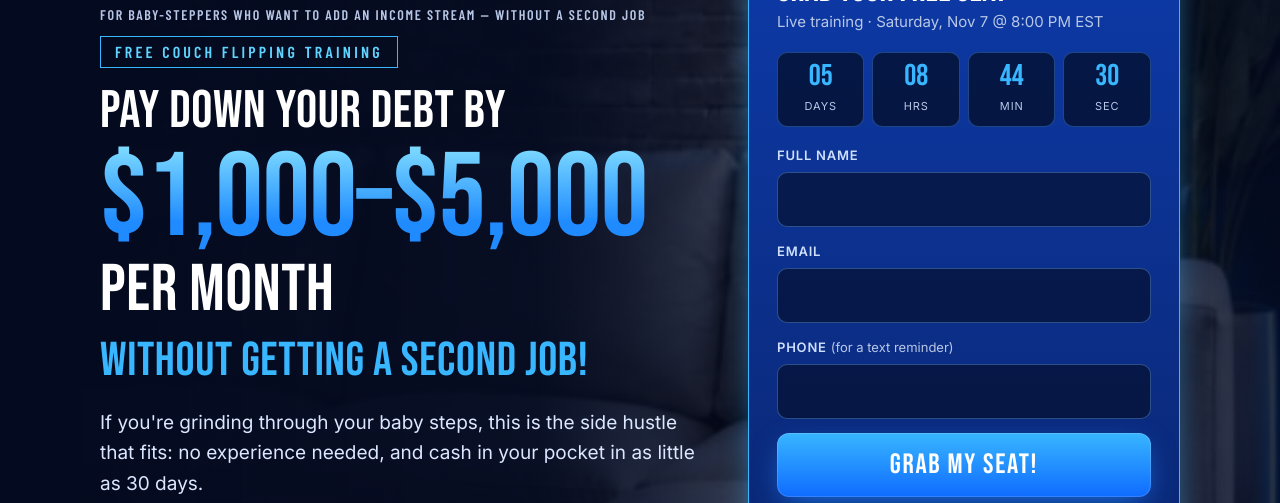
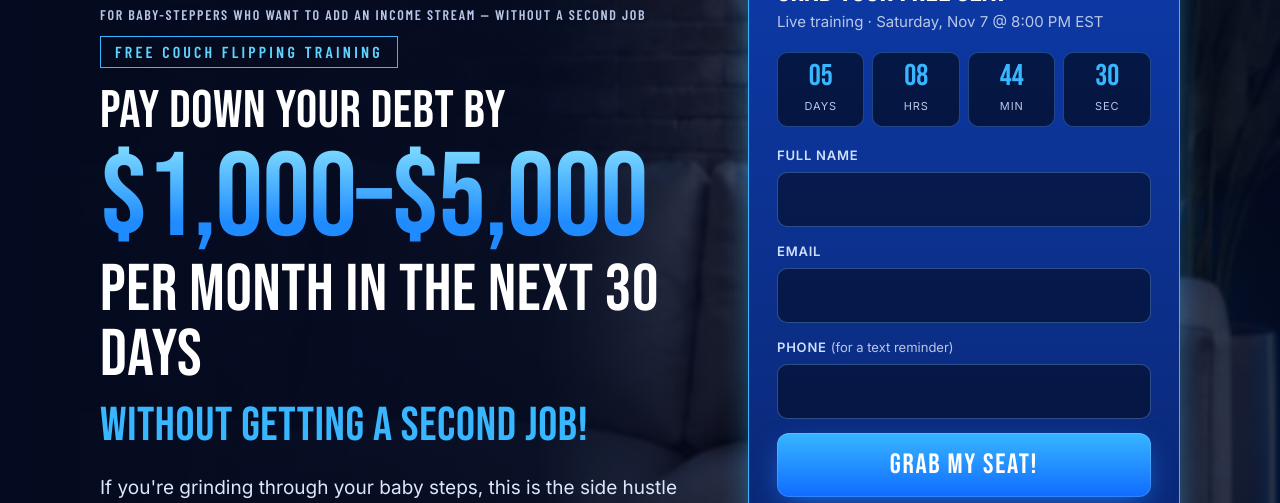
Before and after one commit to consultwithdylan-png/cfa-workshop, a plain HTML site: page index.html in a window 1280 px wide. Shown: the part 140-643 px from the top of the page. Drawn offline with nearby package versions, Linux system fonts and the light colour scheme.

Commit message:
Headline: add in the next 30 days

```diff
--- a/index.html
+++ b/index.html
@@ -26,7 +26,7 @@
       <img class="logo" src="https://assets.cdn.filesafe.space/1BTr0PfdShOJjKXWB7Ab/media/68dbce9fb114c4dc3990479c.png" alt="Couch Flipping Academy">
       <p class="eyebrow-sm">For baby-steppers who want to add an income stream — without a second job</p>
       <div class="boxtag">Free Couch Flipping Training</div>
-      <h1><span class="pre">Pay down your debt by</span><span class="amt grad">$1,000–$5,000</span>per month<span class="tail blue">WITHOUT getting a second job!</span></h1>
+      <h1><span class="pre">Pay down your debt by</span><span class="amt grad">$1,000–$5,000</span>per month in the next 30 days<span class="tail blue">without getting a second job!</span></h1>
       <p class="sub">If you're grinding through your baby steps, this is the side hustle that fits: no experience needed, and cash in your pocket in as little as 30 days.</p>
       <button type="button" class="yt hero-vid" data-id="GRMouqaIRUA" aria-label="Play video: Couch Flipping Academy"><span class="play"></span><span class="yt-label">Watch this first</span></button>
       <div class="bigcd" data-cd hidden><div class="bigcd-label">The next workshop starts in:</div><div class="countdown big4"><div><b>00</b><small>Days</small></div><div><b>00</b><small>Hrs</small></div><div><b>00</b><small>Mins</small></div><div><b>00</b><small>Secs</small></div></div></div>
```
